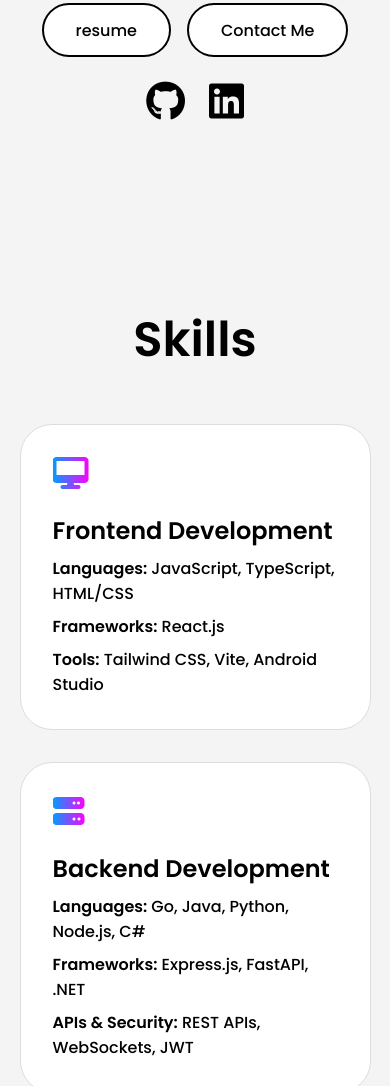
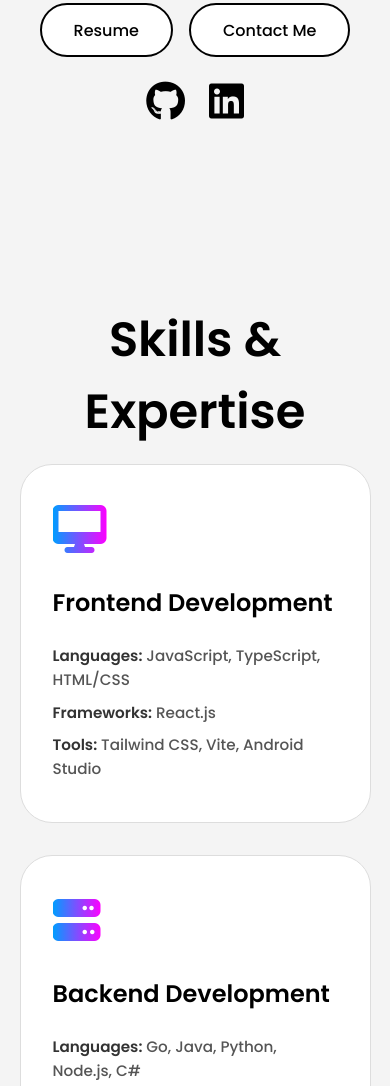
Before and after one commit to Mwambama/MyPortfolio, a plain HTML site: page index.html in a window 390 px wide. Shown: the part 636-1722 px from the top of the page. Drawn offline with Linux system fonts and the light colour scheme.

Commit message:
making corrections

```diff
--- a/index.html
+++ b/index.html
@@ -4,6 +4,7 @@
     <meta charset="UTF-8">
     <meta name="viewport" content="width=device-width, initial-scale=1.0">
     <title>Alisala Mwamba | Software Engineer</title>
+
     <link rel="stylesheet" href="style.css">
 
     <link rel="preconnect" href="https://fonts.googleapis.com">
@@ -16,7 +17,7 @@
         <a href="#about" class="logo"><span>Alisala Mwamba</span></a>
         <ul class="nav-links">
             <li><a href="#about">About</a></li>
-            <li><a href="#experience">Experience</a></li>
+            <li><a href="#experience">Skills & Expertise</a></li>
             <li><a href="#projects">Projects</a></li>
             <li><a href="#contact">Contact</a></li>
         </ul>
@@ -35,7 +36,7 @@
                     <p class="bio">A passionate developer focused on creating intuitive and high-performance web applications. Seeking to apply my skills in a challenging and collaborative environment.</p>
                 </div>
                 <div class="btn-group">
-                    <a href="./Alisala_Mwamba_CV.pdf" download class="btn">resume</a>
+                    <a href="./Alisala_Mwamba_CV.pdf" download class="btn">Resume</a>
                     <a href="#contact" class="btn">Contact Me</a>
                 </div>
                 <div class="socials">
@@ -45,14 +46,11 @@
             </div>
         </div>
     </section>
-<!-- In index.html, replace the entire "experience" section with this -->
 
     <section id="experience" class="experience">
-    <h3 class="section-title">Skills</h3>
-
+        <h2 class="section-title">Skills & Expertise</h2>
         <div class="grid">
 
-        <!-- Frontend Card -->
             <div class="grid-card">
                 <i class="fa-solid fa-desktop"></i>
                 <span>Frontend Development</span>
@@ -61,7 +59,6 @@
                 <p><strong>Tools:</strong> Tailwind CSS, Vite, Android Studio</p>
             </div>
 
-        <!-- Backend Card -->
             <div class="grid-card">
                 <i class="fa-solid fa-server"></i>
                 <span>Backend Development</span>
@@ -70,7 +67,6 @@
                 <p><strong>APIs & Security:</strong> REST APIs, WebSockets, JWT</p>
             </div>
 
-        <!-- Distributed Systems Card -->
             <div class="grid-card">
                 <i class="fa-solid fa-cloud"></i>
                 <span>Distributed Systems & Cloud</span>
@@ -79,30 +75,28 @@
                 <p><strong>DevOps:</strong> Docker, GitHub Actions (CI/CD), Linux</p>
             </div>
 
-        <!-- Data Engineering Card -->
             <div class="grid-card">
                 <i class="fa-solid fa-database"></i>
-            <span>Data</span>
+                <span>Data Engineering</span>
                 <p><strong>Databases:</strong> PostgreSQL, SQL Server, MongoDB</p>
                 <p><strong>Concepts:</strong> ETL Pipelines, Query Optimization</p>
                 <p><strong>Tools:</strong> LangChain, Tableau</p>
             </div>
 
-        <!-- Embedded Systems Card -->
-        <!-- <div class="grid-card">
+            <div class="grid-card">
                 <i class="fa-solid fa-microchip"></i>
                 <span>Embedded Systems</span>
                 <p><strong>Languages:</strong> C, C++</p>
                 <p><strong>Hardware:</strong> Microcontrollers (Tiva), Verilog, FPGA</p>
                 <p><strong>OS Concepts:</strong> Linux Kernel APIs, RTOS</p>
-        </div> -->
+            </div>
 
         </div>
     </section>
 
     <section id="projects" class="projects">
         <h2 class="section-title">Technical Projects</h2>
-        <!-- <h3 class="section-title"> Recent Projects</h3> -->
+        <p class="section-subtitle">A selection of my recent work</p>
         <div class="projects-grid">
             <div class="project-card">
                 <img src="FlowPlus.png" alt="Screenshot of FlowPlus project">
@@ -155,7 +149,7 @@
     <footer>
         <ul>
             <li><a href="#about">About</a></li>
-            <li><a href="#experience">Experience</a></li>
+            <li><a href="#experience">Skills & Expertise</a></li>
             <li><a href="#projects">Projects</a></li>
             <li><a href="#contact">Contact</a></li>
         </ul>
--- a/style.css
+++ b/style.css
@@ -22,6 +22,15 @@ section {
     text-align: center;
     font-size: 4rem;
     font-weight: 600;
+    margin-bottom: 1rem; /* Adjusted margin for subtitle */
+}
+
+/* New subtitle style */
+.section-subtitle {
+    text-align: center;
+    font-size: 1.2rem;
+    font-weight: 300;
+    color: #666;
     margin-bottom: 3rem;
 }
 
@@ -201,25 +210,25 @@ header {
     color: #ff00ff;
 }
 
-/* Experience Section */
+/* Experience Section (now Skills & Expertise) */
 .experience .grid {
     display: grid;
-    grid-template-columns: repeat(2, 1fr);
+    grid-template-columns: repeat(auto-fit, minmax(280px, 1fr)); /* Adjusted for better responsiveness */
     gap: 2rem;
 }
 
 .grid-card {
-    background-color: #fff; /* Added for contrast */
+    background-color: #fff;
     border: 1px solid #ddd;
     border-radius: 2rem;
-    padding: 2rem;
+    padding: 2.5rem 2rem; /* Adjusted padding */
     display: flex;
     flex-direction: column;
     align-items: flex-start;
     justify-content: flex-start;
     gap: 0.5rem;
     cursor: pointer;
-    transition: 0.3s ease-in-out;
+    transition: transform 0.3s ease, box-shadow 0.3s ease; /* Consistent hover */
 }
 
 .grid-card:hover {
@@ -227,11 +236,12 @@ header {
     background-color: black;
     color: white;
     border-color: black;
+    box-shadow: 0 10px 20px rgba(0,0,0,0.1); /* Added box shadow on hover */
 }
 
 .grid-card i {
-    font-size: 2rem;
-    margin-bottom: 1rem;
+    font-size: 3rem; /* Adjusted icon size */
+    margin-bottom: 1.5rem; /* Adjusted margin */
     background: linear-gradient(to right, #009dff, #ff00ff);
     background-clip: text;
     -webkit-background-clip: text;
@@ -241,6 +251,7 @@ header {
 .grid-card span {
     font-size: 1.5rem;
     font-weight: 600;
+    margin-bottom: 1rem; /* Added margin to separate from p tags */
 }
 
 .grid-card:hover span {
@@ -248,13 +259,22 @@ header {
     background: none;
 }
 
-.grid-card h3 {
-    font-weight: 300;
+/* Styles for the <p> and <strong> tags within grid-card */
+.grid-card p {
+    font-size: 0.95rem;
     color: #555;
+    line-height: 1.6;
+    text-align: left; /* Ensure text aligns left within the card */
 }
 
-.grid-card:hover h3 {
-    color: #ccc;
+.grid-card p strong {
+    font-weight: 600;
+    color: #333;
+}
+
+.grid-card:hover p,
+.grid-card:hover p strong {
+    color: #eee;
 }
 
 /* Projects Section */
@@ -265,7 +285,7 @@ header {
 }
 
 .project-card {
-    background-color: #fff; /* Added for contrast */
+    background-color: #fff;
     border: 1px solid #ddd;
     border-radius: 2rem;
     padding: 2rem;
@@ -379,7 +399,7 @@ footer ul li a {
     font-size: 0.9rem;
 }
 
-/* --- MOVED SCROLL BUTTON STYLES OUTSIDE OF MEDIA QUERIES --- */
+/* Scroll To Top Button */
 .scroll-top-btn {
     position: fixed;
     bottom: 2rem;
@@ -407,7 +427,6 @@ footer ul li a {
     transform: translateY(0);
 }
 
-
 /* Responsive Design */
 @media (max-width: 1024px) {
     section {
@@ -421,7 +440,7 @@ footer ul li a {
         align-items: center;
     }
     .experience .grid {
-        grid-template-columns: 1fr;
+        grid-template-columns: 1fr; /* Stack skill cards on smaller screens */
     }
 }
 
@@ -476,6 +495,7 @@ footer ul li a {
         font-size: 3rem;
     }
 
+    /* This rule was targeting a non-existent element in your HTML for experience, but kept for general usage */
     .experience-info img {
         width: 70vw;
     }
```
Lines whose indentation alone changed are shown as unchanged.
